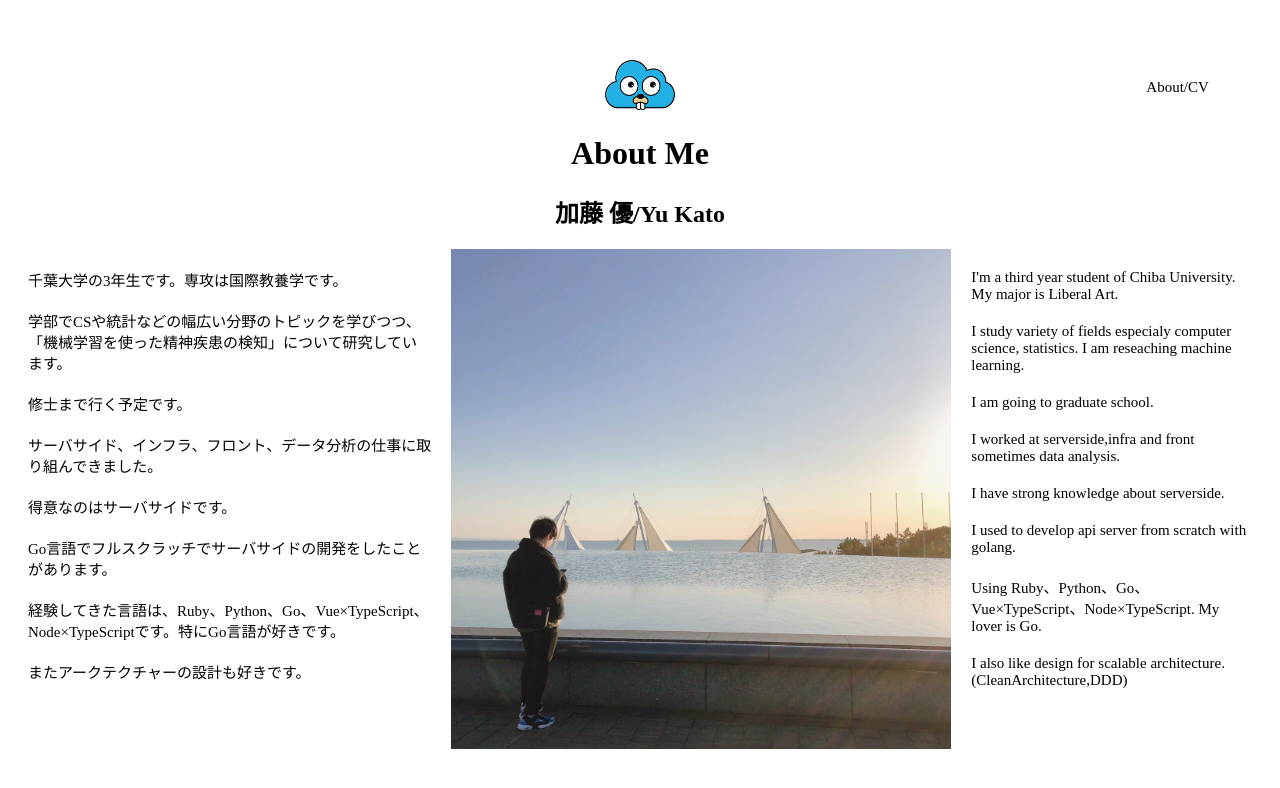
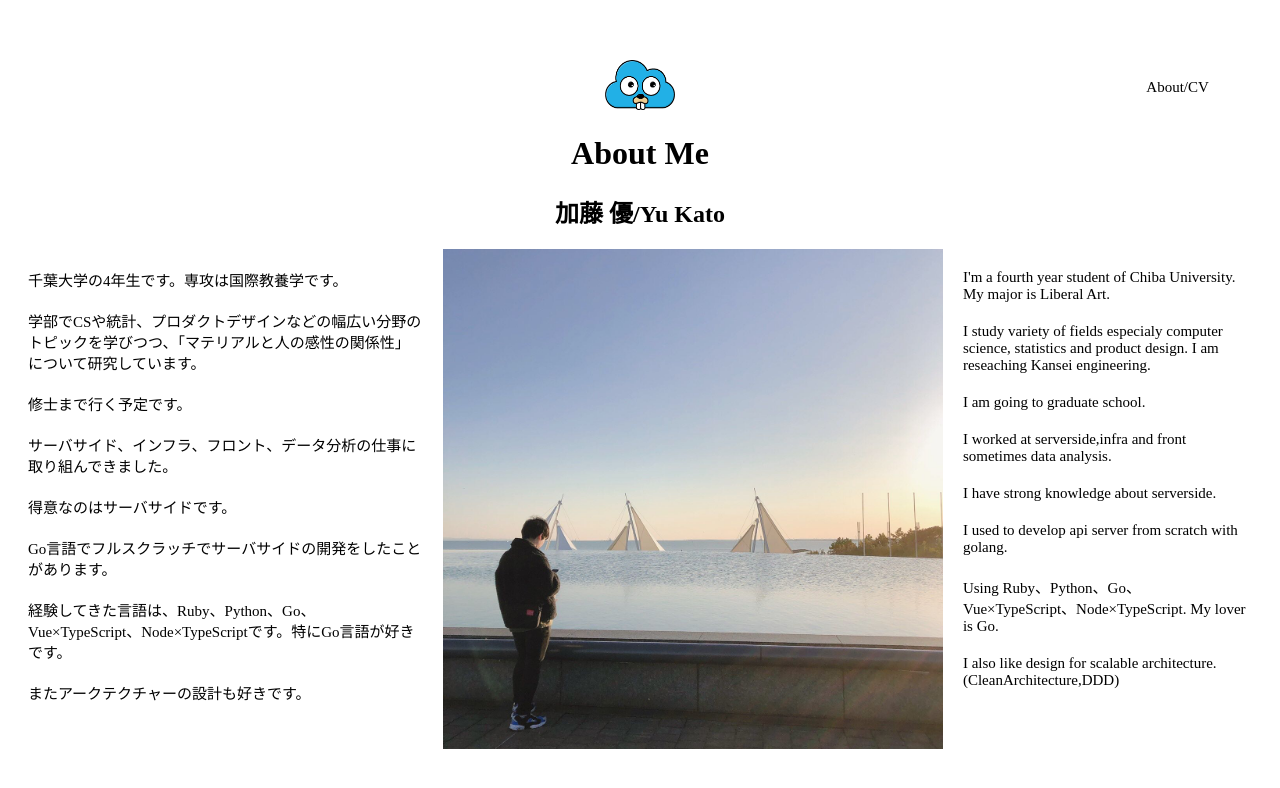
Before and after one commit to yutify/my-portfolio-site, a Vue app: page /about in a window 1280 px wide. Shown: the top 788 px of the page. Built offline with nearby package versions, Linux system fonts and the light colour scheme; the HTML template or start-up script is replaced by a standard one.

Commit message:
[update] about

```diff
--- /dev/null
+++ b/public/index.html
@@ -0,0 +1,17 @@
+<!DOCTYPE html>
+<html lang="en">
+  <head>
+    <meta charset="utf-8">
+    <meta http-equiv="X-UA-Compatible" content="IE=edge">
+    <meta name="viewport" content="width=device-width,initial-scale=1.0,minimum-scale=1.0">
+    <link rel="icon" href="<%= BASE_URL %>space.png">
+    <title>yutify</title>
+  </head>
+  <body>
+    <noscript>
+      <strong>We're sorry but portfolio doesn't work properly without JavaScript enabled. Please enable it to continue.</strong>
+    </noscript>
+    <div id="app"></div>
+    <!-- built files will be auto injected -->
+  </body>
+</html>
--- a/src/views/About.vue
+++ b/src/views/About.vue
@@ -5,8 +5,8 @@
     <h2>加藤 優/Yu Kato</h2>
     <div class="boxes">
       <div style="text-align:left">
-        <p>千葉大学の3年生です。専攻は国際教養学です。</p>
-        <p>学部でCSや統計などの幅広い分野のトピックを学びつつ、「機械学習を使った精神疾患の検知」について研究しています。</p>
+        <p>千葉大学の4年生です。専攻は国際教養学です。</p>
+        <p>学部でCSや統計、プロダクトデザインなどの幅広い分野のトピックを学びつつ、「マテリアルと人の感性の関係性」について研究しています。</p>
         <p>修士まで行く予定です。</p>
         <p>サーバサイド、インフラ、フロント、データ分析の仕事に取り組んできました。</p>
         <p>得意なのはサーバサイドです。</p>
@@ -19,8 +19,8 @@
         <img src="../../public/yukato.jpg"/>
       </div>
       <div style="text-align:left">
-        <p>I'm a third year student of Chiba University. My major is Liberal Art.</p>
-        <p>I study variety of fields especialy computer science, statistics. I am reseaching machine learning.</p>
+        <p>I'm a fourth year student of Chiba University. My major is Liberal Art.</p>
+        <p>I study variety of fields especialy computer science, statistics and product design. I am reseaching Kansei engineering.</p>
         <p>I am going to graduate school.</p>
         <p>I worked at serverside,infra and front sometimes data analysis.</p>
         <p>I have strong knowledge about serverside.</p>
--- a/src/views/WorkedAt.vue
+++ b/src/views/WorkedAt.vue
@@ -71,7 +71,7 @@
         <p>2ヶ月でRuby on RailsとSwiftで４案件の開発を行った。</p>
         <p>
             受託と並行して家庭教師サービス
-            <a href="https://amazing-bohr-e9cf8d.netlify.com/">Tech Tutor</a>を運営している。
+            <strong>Tech Tutor</strong>を運営した。
         </p>
         <p>また、プログラミング初心者のメンターをしており、初月で教えた生徒は10人を超える。</p>
         <h2>2020:4~2020:6</h2>
@@ -88,6 +88,12 @@
         <li>Golang</li>
         <li>PHP</li>
         <li>ECS</li>
+        <h2>2021:4~</h2>
+        <p>工学部の<a href="http://dippix.tp.chiba-u.jp/">堀内研</a>で「物性と人の評価の関係性」についての研究を行う</p>
+        <p>自分でモデリングした実験用のサンプルを3Dプリンターで出力したりしている。</p>
+        <li>Blender</li>
+        <li>Cinema4D</li>
+        <li>Sketch</li>
     </div>
   </div>
 </template>
```
